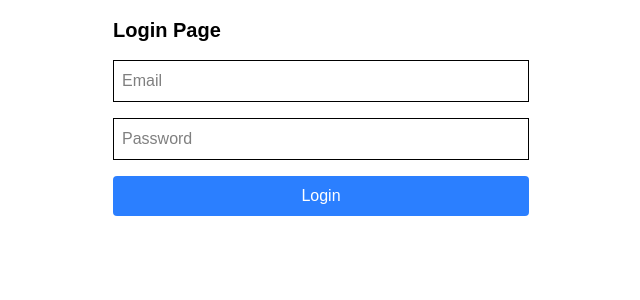
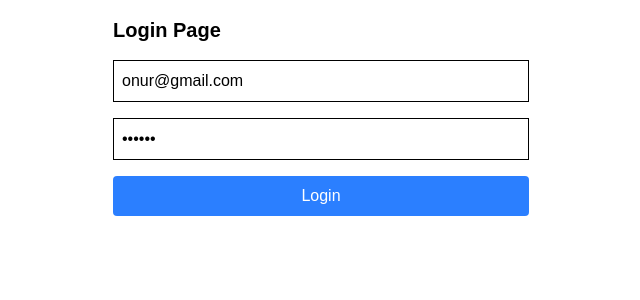
Before and after one commit to onrysn/webar-platform, a Vue app in the folder frontend/: page /login in a window 1280 px wide. Shown: the top 300 px of the page, without its empty margins (319-959 px from the left). Built offline with nearby package versions, Linux system fonts and the light colour scheme.

Commit message:
test için username password eklendi

```diff
--- a/frontend/src/modules/auth/pages/Login.vue
+++ b/frontend/src/modules/auth/pages/Login.vue
@@ -18,8 +18,8 @@ import router from '../../../router';
 export default defineComponent({
   setup() {
     const auth = useAuthStore();
-    const email = ref('');
-    const password = ref('');
+    const email = ref('onur@gmail.com');
+    const password = ref('217070');
     const error = ref('');
 
     const submit = async () => {
```
